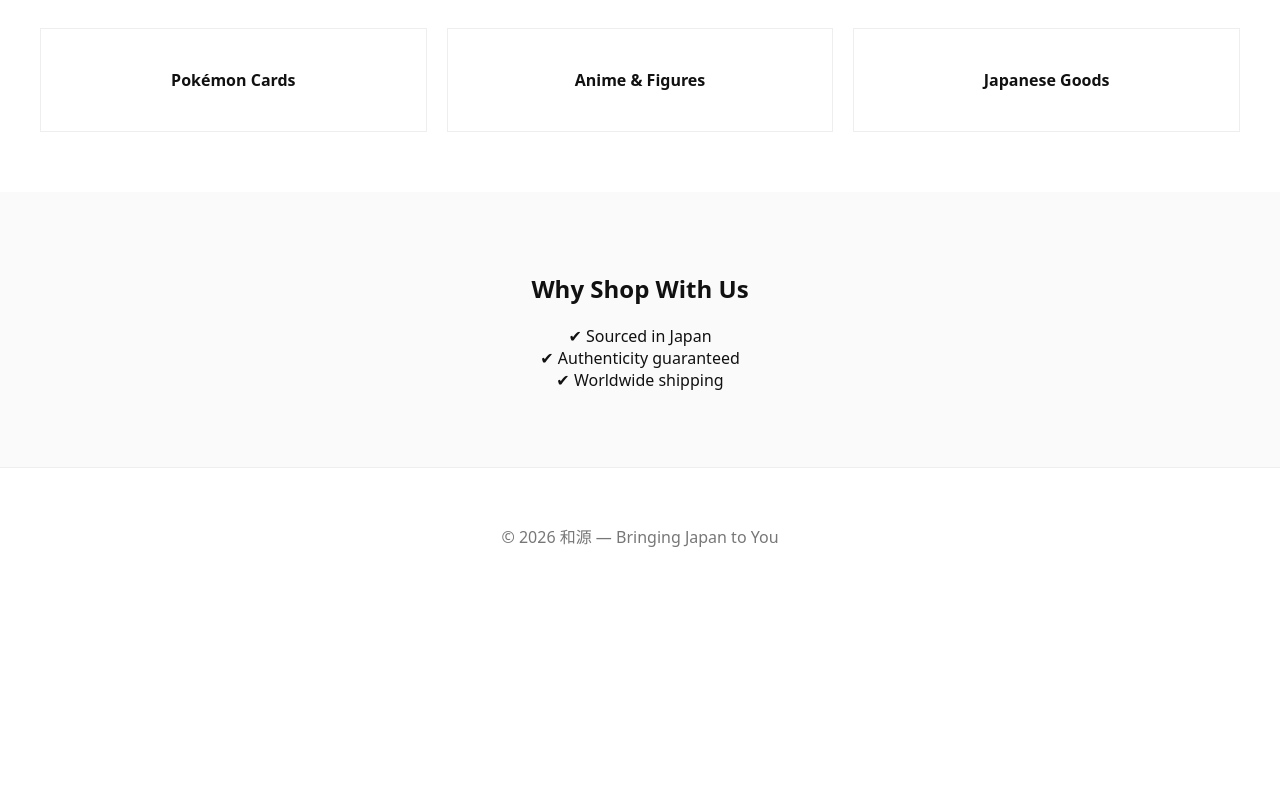
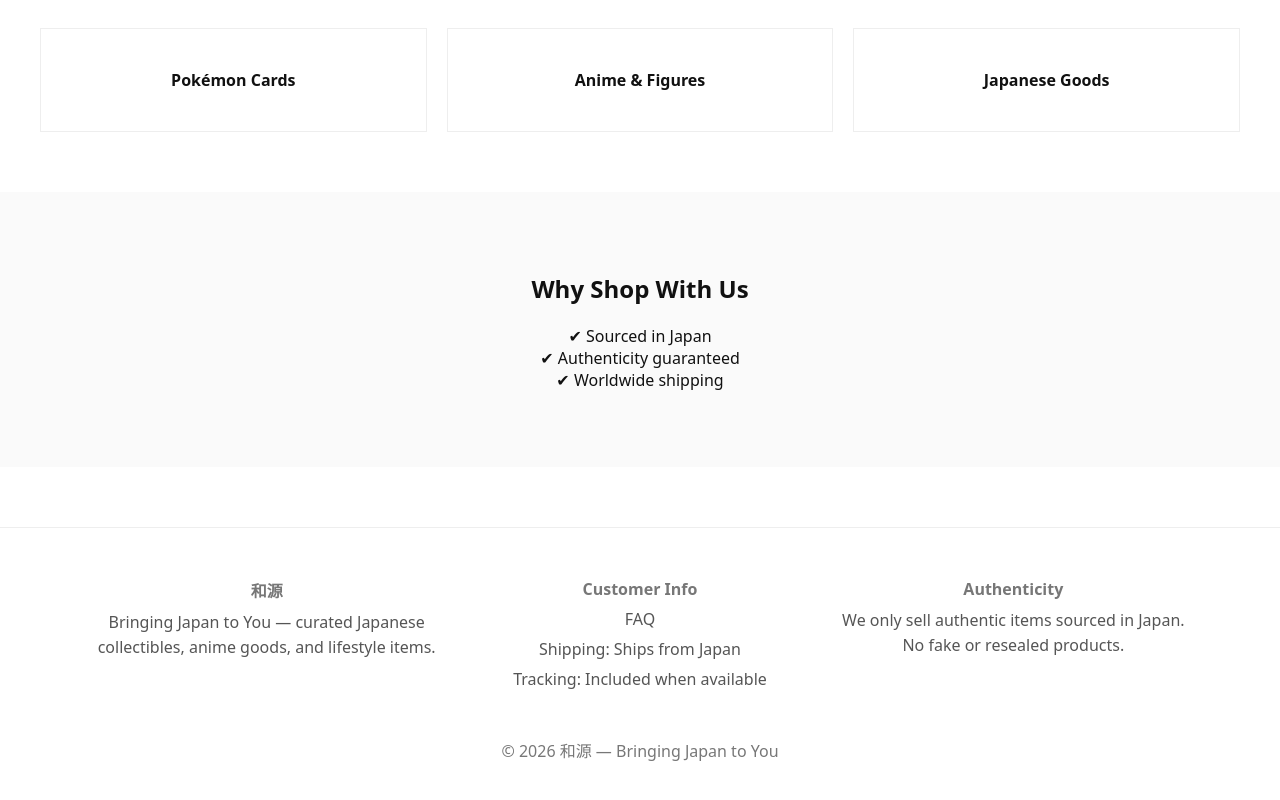
Before and after one commit to BringingJapan/bringingjapantoyou, a plain HTML site: page index.html in a window 1280 px wide. Shown: the part 1487-2287 px from the top of the page. Before the commit the page ends 2091 px from the top, so only its background shows below. Drawn offline with Linux system fonts and the light colour scheme.

Commit message:
Update footer

```diff
--- a/index.html
+++ b/index.html
@@ -93,8 +93,35 @@
   <p>✔ Sourced in Japan<br>✔ Authenticity guaranteed<br>✔ Worldwide shipping</p>
 </section>
 
-<footer>
-  <p>© 2026 和源 — Bringing Japan to You</p>
+<footer style="padding: 50px 40px; border-top: 1px solid #eee; margin-top: 60px;">
+<div style="max-width: 1100px; margin: auto; display: grid; grid-template-columns: repeat(3, 1fr); gap: 20px;">
+
+<div>
+<p style="margin:0;"><strong>和源</strong></p>
+<p style="margin:8px 0; color:#555; line-height:1.6;">
+Bringing Japan to You — curated Japanese collectibles, anime goods, and lifestyle items.
+</p>
+</div>
+
+<div>
+<p style="margin:0;"><strong>Customer Info</strong></p>
+<p style="margin:8px 0;"><a href="faq.html" style="color:#555;">FAQ</a></p>
+<p style="margin:8px 0; color:#555;">Shipping: Ships from Japan</p>
+<p style="margin:8px 0; color:#555;">Tracking: Included when available</p>
+</div>
+
+<div>
+<p style="margin:0;"><strong>Authenticity</strong></p>
+<p style="margin:8px 0; color:#555; line-height:1.6;">
+We only sell authentic items sourced in Japan. No fake or resealed products.
+</p>
+</div>
+
+</div>
+
+<p style="text-align:center; margin-top: 40px; color:#777;">
+© 2026 和源 — Bringing Japan to You
+</p>
 </footer>
 
 </body>
```
